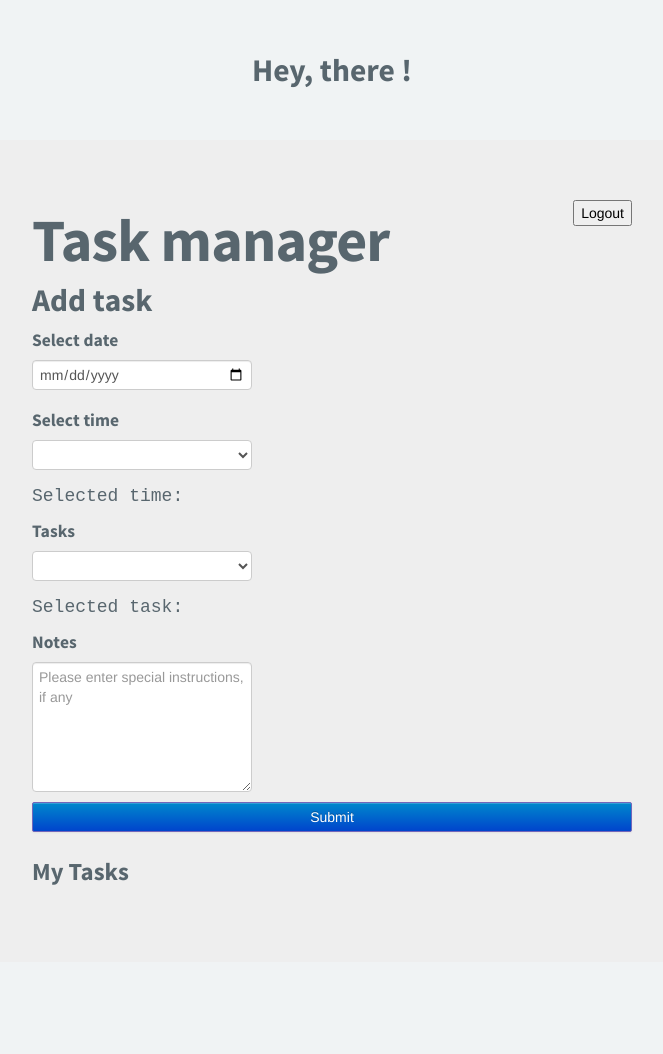
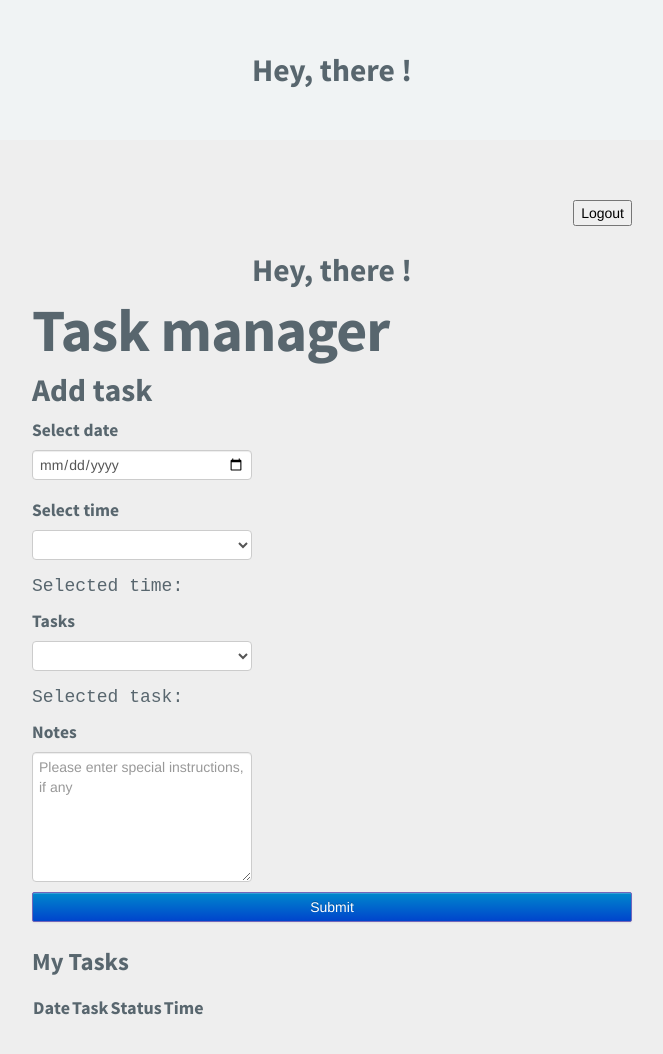
Before and after one commit to grand-caimen/geckoV2, a website: page app/index.html at #!/usertasks in a window 1280 px wide. Shown: the whole page, without its empty margins (308-971 px from the left). Before the commit the page ends 962 px from the top, so only its background shows below. Drawn offline with nearby package versions, Linux system fonts and the light colour scheme; some packages are replaced by stand-ins of ours; files that its build step writes are made by us from their sources; no server answers; files whose address does not match are found by name.

Commit message:
Append user tasks to table

```diff
--- a/app/views/userViews/userTasks.html
+++ b/app/views/userViews/userTasks.html
@@ -1,13 +1,14 @@
 <h2 class='top-h2'>Hey, there {{ user.username }}!</h2>
 <div class="hero-unit">
   <button ng-click='userLogout()' class="logout-btn">Logout</button>
+  <h2 class='top-h2'>Hey, there {{ user.username }}!</h2>
   <h1>Task manager</h1>
 
   <form ng-submit='addTask()'>
     <h2><strong>Add task</strong></h2>
 
     <h4>Select date</h4>
-    <input type='date' ng-model='date.date' required=''><br>
+    <input type='date' format='MM/dd/yyyy' ng-model='date.date' required=''><br>
 
     <h4>Select time</h4>
     <select name='time' id='time' ng-model='data.time'>
@@ -33,8 +34,18 @@
   </form>
 
   <h3><strong>My Tasks</strong></h3>
-  <ul>
-    <li ng-repeat="task in myTasks">{{ task.date}}, {{ task.task}}, {{ task.status}}, {{ task.time}}, {{ task.employee_id}}  </li>
-  </ul>
-
-  </div>
+  <table>
+    <tr>
+      <th>Date</th>
+      <th>Task</th>
+      <th>Status</th>
+      <th>Time</th>
+    </tr>
+    <tr ng-repeat="task in myTasks">
+      <td>{{ task.date }}</td>
+      <td>{{ task.task }}</td>
+      <td>{{ task.status }}</td>
+      <td>{{ task.time }}</td>
+    </tr>
+  </table>
+</div>
```
